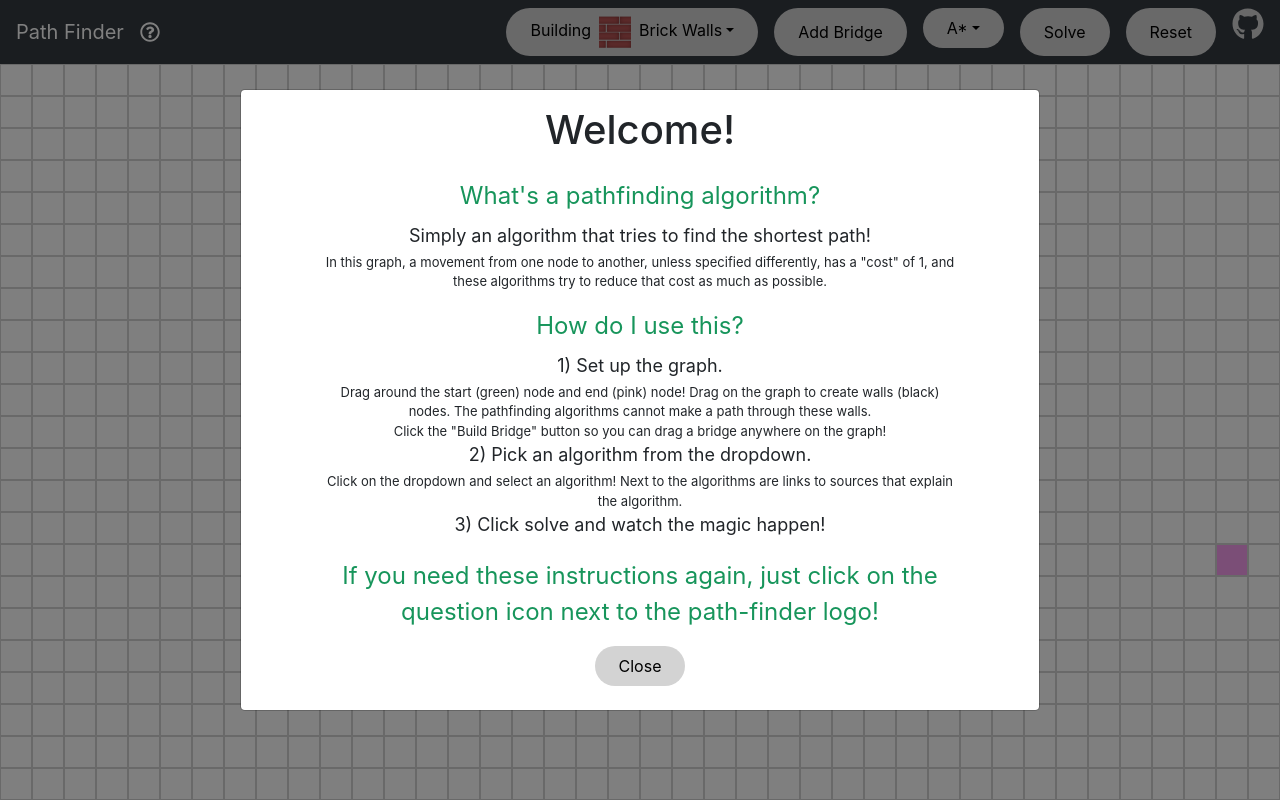
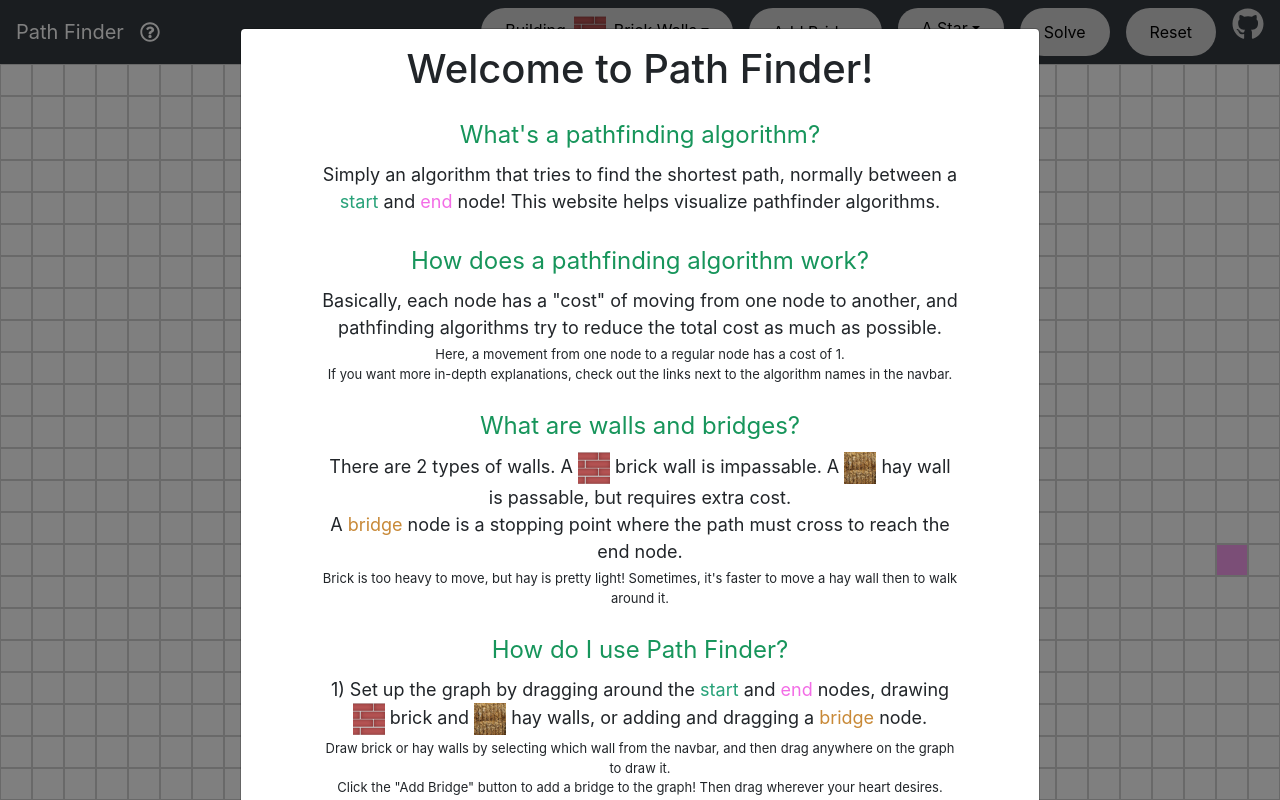
Before and after one commit to bamit5/path-finder, a React (Create React App) app: page / in a window 1280 px wide. Shown: the top 800 px of the page. Built offline with nearby package versions, Linux system fonts and the light colour scheme.

Commit message:
updated instructions

```diff
--- a/src/components/Graph/Graph.scss
+++ b/src/components/Graph/Graph.scss
@@ -5,7 +5,7 @@ $color-emphasis: 20%;
 $assets-path: '../../assets';
 $node-regular-types:
   "inactive" white,
-  "wall" #000000, // TODO
+  "wall" black,
   "brick-wall" #00000000,
   "hay-wall" #00000000,
   "start" #83e0c1,
--- a/src/components/Graph/Graph.tsx
+++ b/src/components/Graph/Graph.tsx
@@ -136,8 +136,8 @@ const Graph: React.FC<GraphProps & StateProps & DispatchProps> = ({
     if (bridgeRef) bridgeRef.className = nodeStyles.BRIDGE;
   };
 
-  // resizes graph, keeping previous values (if they exist)
-  const resizeGraph = () => {
+  useEffect(() => {
+    // resize graph whenever width or height changes, keeping possible previous values
     setNodeRefs(
       Array(width)
         .fill(null)
@@ -154,11 +154,6 @@ const Graph: React.FC<GraphProps & StateProps & DispatchProps> = ({
             ),
         ),
     );
-  };
-
-  useEffect(() => {
-    // resize graph whenever width or height changes
-    resizeGraph();
 
     // reset start/end/bridge node
     setStartNode(defaultStartNode());
--- a/src/components/Introduction/Introduction.scss
+++ b/src/components/Introduction/Introduction.scss
@@ -1,3 +1,24 @@
+$color: lightgrey;
+$color-emphasis: 20%;
+$node-regular-types:
+  "inactive" white,
+  "wall" black,
+  "brick-wall" #00000000,
+  "hay-wall" #00000000,
+  "start" darken(#83e0c1, 30%),
+  "end" darken(#f79cee, 10%),
+  "bridge" darken(burlywood, 20%);
+
+$node-path-types:
+  "visited-first" #17955b,
+  "visited-second" #b43ca4,
+  "taken-first" #0043ca,
+  "taken-second" #0043ca;
+
+.instructions-header {
+  margin: 0vh;
+}
+
 .instructions-modal {
 
 }
@@ -9,6 +30,15 @@
   button {
     margin: 1vh !important;
     background-color: lightgrey !important;
+  color: black !important;
+  font-size: 1rem !important;
+  border-radius: 5vh !important;
+  padding: 1vh 3vh !important;
+  border: none !important;
+
+    &:hover {
+      background-color: darken($color, $color-emphasis) !important;
+    }
   }
 }
 
@@ -16,7 +46,7 @@
   color: #17955b;
   font-size: x-large;
   padding: 2vh 0vh 1vh 0vh;
-  margin: 0vh;
+  margin: 1vh 0vh 0vh 0vh;
 }
 
 .instructions-a {
@@ -28,5 +58,16 @@
 .instructions-note {
   font-size: small;
   padding: 0vh;
-  margin: 0vh;
+  margin: 0vh 0vh 1vh 0vh;
 }
+
+@each $type, $color in $node-regular-types {
+  .#{$type} {
+    color: $color;
+  }
+}
+
+.wall-type-img {
+  width: 4vh;
+  height: 4vh;
+}
--- a/src/components/Introduction/Introduction.tsx
+++ b/src/components/Introduction/Introduction.tsx
@@ -2,6 +2,8 @@ import React from 'react';
 import Modal from 'react-bootstrap/Modal';
 import './Introduction.scss';
 import { connect } from 'react-redux';
+import BrickWall from '../../assets/BrickWall.png';
+import HayWall from '../../assets/HayWall.jpg';
 
 interface IntroductionProps {
   show: boolean;
@@ -17,37 +19,82 @@ const Introduction: React.FC<IntroductionProps> = ({ show, setShow }) => (
     className="instructions-modal"
   >
     <div className="instructions-text">
-      <h1>Welcome!</h1>
+      <h1 className="instructions-header">Welcome to Path Finder!</h1>
+
       <p className="instructions-q">What's a pathfinding algorithm?</p>
       <p className="instructions-a">
-        Simply an algorithm that tries to find the shortest path!
+        Simply an algorithm that tries to find the shortest path, normally
+        between a <span className="start">start</span> and
+        <span className="end"> end</span> node! This website helps visualize
+        pathfinder algorithms.
+      </p>
+
+      <p className="instructions-q">How does a pathfinding algorithm work?</p>
+      <p className="instructions-a">
+        Basically, each node has a "cost" of moving from one node to another,
+        and pathfinding algorithms try to reduce the total cost as much as
+        possible.
       </p>
       <p className="instructions-note">
-        In this graph, a movement from one node to another, unless specified
-        differently, has a "cost" of 1, and these algorithms try to reduce that
-        cost as much as possible.
+        Here, a movement from one node to a regular node has a cost of 1.
+        <br />
+        If you want more in-depth explanations, check out the links next to the
+        algorithm names in the navbar.
       </p>
-      <p className="instructions-q">How do I use this?</p>
-      <p className="instructions-a">1) Set up the graph.</p>
+
+      <p className="instructions-q">What are walls and bridges?</p>
+      <p className="instructions-a">
+        There are 2 types of walls. A{' '}
+        <img src={BrickWall} alt="Brick wall." className="wall-type-img" />{' '}
+        brick wall is impassable. A{' '}
+        <img src={HayWall} alt="Hay wall." className="wall-type-img" /> hay wall
+        is passable, but requires extra cost.
+        <br />A <span className="bridge">bridge</span> node is a stopping point
+        where the path must cross to reach the end node.
+      </p>
       <p className="instructions-note">
-        Drag around the start (green) node and end (pink) node! Drag on the
-        graph to create walls (black) nodes. The pathfinding algorithms cannot
-        make a path through these walls.
+        Brick is too heavy to move, but hay is pretty light! Sometimes, it's
+        faster to move a hay wall then to walk around it.
+      </p>
+
+      <p className="instructions-q">How do I use Path Finder?</p>
+
+      <p className="instructions-a">
+        1) Set up the graph by dragging around the{' '}
+        <span className="start">start</span> and
+        <span className="end"> end</span> nodes, drawing{' '}
+        <img src={BrickWall} alt="Brick wall." className="wall-type-img" />{' '}
+        brick and{' '}
+        <img src={HayWall} alt="Hay wall." className="wall-type-img" /> hay
+        walls, or adding and dragging a <span className="bridge">bridge</span>{' '}
+        node.
+      </p>
+      <p className="instructions-note">
+        Draw brick or hay walls by selecting which wall from the navbar, and
+        then drag anywhere on the graph to draw it.
         <br />
-        Click the "Build Bridge" button so you can drag a bridge anywhere on the
-        graph!
+        Click the "Add Bridge" button to add a bridge to the graph! Then drag
+        wherever your heart desires.
       </p>
-      <p className="instructions-a">2) Pick an algorithm from the dropdown.</p>
+
+      <p className="instructions-a">
+        2) Pick an algorithm from the navbar dropdown.
+      </p>
       <p className="instructions-note">
-        Click on the dropdown and select an algorithm! Next to the algorithms
-        are links to sources that explain the algorithm.
+        Next to the algorithms are links to sources that explain each algorithm
+        in detail.
+        <br />
+        Some algorithms cannot be used with weighted nodes (aka Hay nodes)!
+        These algorithms, such as Breadth First Search, will use plain black
+        walls instead of brick or hay walls.
       </p>
+
       <p className="instructions-a">
         3) Click solve and watch the magic happen!
       </p>
+
       <p className="instructions-q">
-        If you need these instructions again, just click on the question icon
-        next to the path-finder logo!
+        Click on the question icon to see these explanations again.
       </p>
       <button type="button" onClick={() => setShow(false)}>
         Close
--- a/src/components/Navbar/Navbar.scss
+++ b/src/components/Navbar/Navbar.scss
@@ -8,9 +8,14 @@ button {
   margin: 0vh 1vh !important;
   background-color: $color !important;
   color: black !important;
+  font-size: 1rem !important;
 
   &:hover {
     background-color: darken($color, $color-emphasis) !important;
+  }
+
+  &:disabled {
+    background-color: darken($color, 2 * $color-emphasis) !important;
   }
 }
 
--- a/src/components/Navbar/Navbar.tsx
+++ b/src/components/Navbar/Navbar.tsx
@@ -62,12 +62,16 @@ const CustomNavbar: React.FC<NavbarProps & StateProps & DispatchProps> = ({
     <Navbar.Toggle aria-controls="basic-nav-bar" />
     <Navbar.Collapse className="justify-content-end">
       <Nav className="controls">
-        {/* only show the brick or hay dropdown if the algorithm can be weighted */}
-        {alg !== ModeConstants.BFS && (
+        {
+          // only show the brick or hay dropdown if the algorithm can be weighted
+          alg !== ModeConstants.BFS && (
             <Dropdown id="navbar-wall-dropdown">
               <Dropdown.Toggle
                 id="wall-dropdown"
-              disabled={mode !== ModeConstants.EDITING}
+                disabled={
+                  // disable wall node type switch button when not in editing mode
+                  mode !== ModeConstants.EDITING
+                }
               >
                 Building
                 <img
@@ -105,18 +109,27 @@ const CustomNavbar: React.FC<NavbarProps & StateProps & DispatchProps> = ({
                 </Dropdown.Item>
               </Dropdown.Menu>
             </Dropdown>
-        )}
+          )
+        }
+
         <button
           type="button"
-          onClick={() => mode === ModeConstants.EDITING && toggleBridgeNode()}
-          disabled={mode !== ModeConstants.EDITING}
+          onClick={() => toggleBridgeNode()}
+          disabled={
+            // disable adding/removing a bridge mode when not in editing mode
+            mode !== ModeConstants.EDITING
+          }
         >
           {bridgeNodeExists ? 'Remove Bridge' : 'Add Bridge'}
         </button>
+
         <Dropdown id="navbar-algorithm-dropdown">
           <Dropdown.Toggle
             id="algorithm-dropdown"
-            disabled={mode !== ModeConstants.EDITING}
+            disabled={
+              // disable switching algorithm when not in editing mode
+              mode !== ModeConstants.EDITING
+            }
           >
             {alg}
           </Dropdown.Toggle>
@@ -132,41 +145,39 @@ const CustomNavbar: React.FC<NavbarProps & StateProps & DispatchProps> = ({
             </Dropdown.Item>
           </Dropdown.Menu>
         </Dropdown>
+
         <button
           type="button"
-          disabled={mode !== ModeConstants.EDITING} // TODO doesnt seem to be working
           onClick={() => {
-            // requirements before solving
-            if (mode === ModeConstants.EDITING) {
             // now in solving state
             setMode(ModeConstants.SOLVING);
+          }}
+          disabled={
+            // disable solve when not in editing mode
+            mode !== ModeConstants.EDITING
           }
-          }}
         >
           Solve
         </button>
+
         <button
           type="button"
           onClick={() => {
-            if (
-              mode !== ModeConstants.SOLVING &&
-              mode !== ModeConstants.VISUALIZING
-            ) {
             // now reseting
             resetGraph();
             setMode(ModeConstants.EDITING);
 
             // check if need to reset "add/remove bridge" button
             if (bridgeNodeExists) toggleBridgeNode();
-            }
           }}
           disabled={
-            // TODO doesn't seem to be working???...
+            // disable reset when solving/visualizing
             mode === ModeConstants.SOLVING || mode === ModeConstants.VISUALIZING
           }
         >
           Reset
         </button>
+
         <Nav.Link
           href="https://github.com/bamit5/path-finder"
           target="_blank"
--- a/src/constants/constants.tsx
+++ b/src/constants/constants.tsx
@@ -79,7 +79,7 @@ export const weights = {
   'bridge-node': 1,
   'wall-node': Number.POSITIVE_INFINITY,
   'brick-wall-node': Number.POSITIVE_INFINITY,
-  'hay-wall-node': 10,
+  'hay-wall-node': 7,
 };
 
 // TODO clean up this file
--- a/src/redux/constants/mode.ts
+++ b/src/redux/constants/mode.ts
@@ -5,9 +5,9 @@ enum ModeConstants {
   VISUALIZING = 'VISUALIZING',
   COMPLETED = 'COMPLETED',
   // algorithm modes
-  BFS = 'BFS',
-  DIJKSTRAS = 'Dijkstras',
-  A_STAR = 'A*',
+  BFS = 'Breadth First Search',
+  DIJKSTRAS = "Dijkstra's",
+  A_STAR = 'A Star',
   // edit graph modes
   SET_WALL_TYPE = 'SET_WALL_TYPE',
   BRICK_WALL = 'brick-wall-node',
```
Also changed, not shown: .eslintrc.js, src/assets/HayWall2.jpg (deleted). Lines whose indentation alone changed are shown as unchanged.
